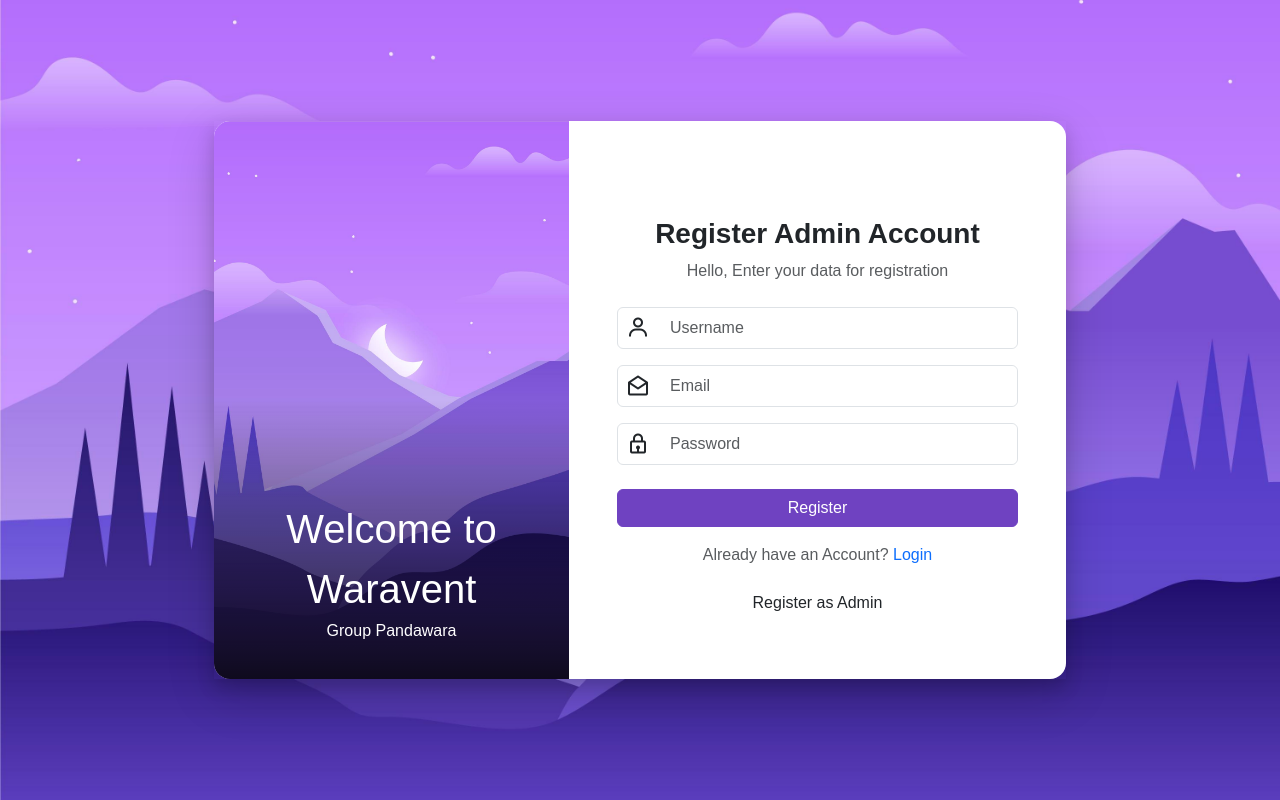
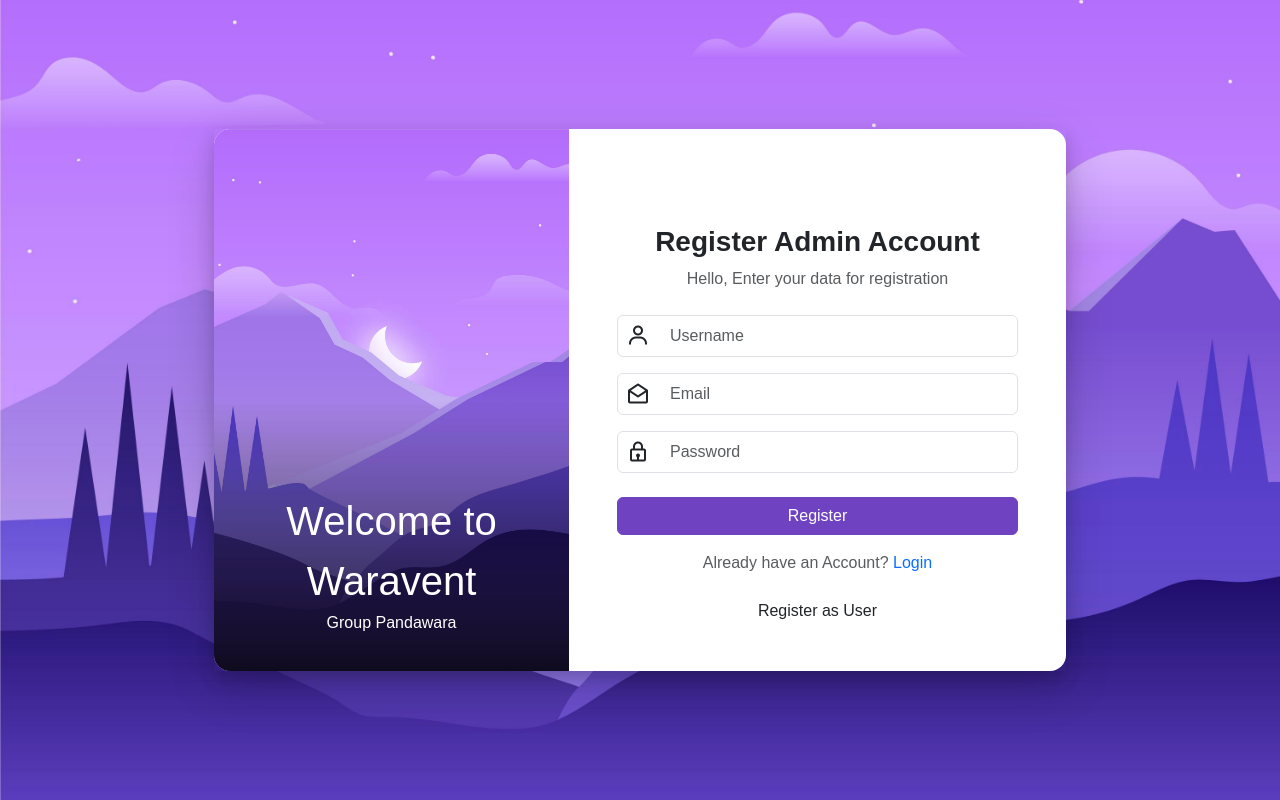
Before and after one commit to Gr1X/Webprog_Lec, a PHP site: page /registeradmin.php in a window 1280 px wide. Run offline with PHP 8.4, Linux system fonts and the light colour scheme; some web fonts are replaced.

Commit message:
minor bug register

```diff
--- a/registeradmin.php
+++ b/registeradmin.php
@@ -100,9 +100,9 @@
                         </form>
 
                         <p class="text-muted">Already have an Account? <a href="login.php" class="text-decoration-none">Login</a></p>
-                        <p type="button" class="btn bg-transparent border border-0 text-dark p-0 mt-2" data-bs-toggle="modal" data-bs-target="#adminModal">
-                            Register as Admin
-                        </p>
+                        <a href="registeruser.php" class="btn bg-transparent border border-0 text-dark p-0 mt-2">
+                            Register as User
+                        </a>
                     </div>
                 </div>
             </div>
```
Also changed, not shown: registerproses.php (+6 -1 lines).
